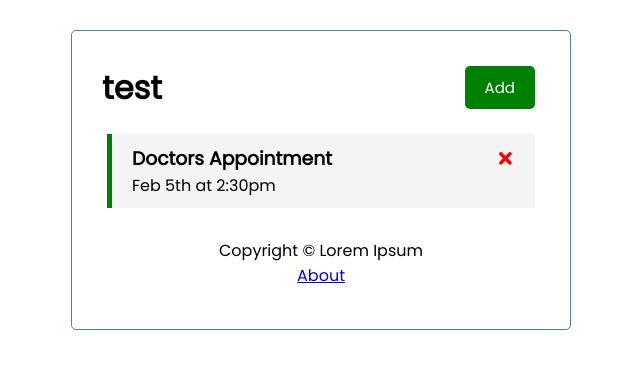
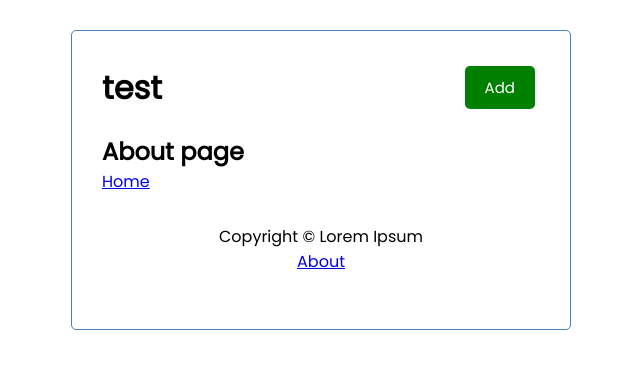
Before and after one commit to StefanoBisio/Task-Tracker, a React (Create React App) app: page /about in a window 1280 px wide. Shown: the top 368 px of the page, without its empty margins (319-959 px from the left). Built offline with nearby package versions, Linux system fonts and the light colour scheme; data requests are answered from the project's data file.

Commit message:
Added routing between home and /about

```diff
--- a/src/App.js
+++ b/src/App.js
@@ -1,9 +1,11 @@
 import { useState, useEffect } from 'react';
+import { BrowserRouter as Router, Route, Routes } from 'react-router-dom';
 
 import Header from './components/Header'
 import Footer from './components/Footer'
 import Tasks from './components/Tasks'
 import AddTasks from './components/AddTask'
+import About from './components/About'
 
 
 function App() {
@@ -86,15 +88,27 @@
   }
 
   return (
+    <Router>
       <div className="container">
         <Header title="test" onFormToggle={() => toggleFormShowing(!formShowingState)} formShowingState={formShowingState}/>
 
+        <Routes>
+
+          <Route path='/' element={
+            <div>
               {/* Show form only if the state formShowingState is true (toggled inside of <Header/>*/}
               { formShowingState && <AddTasks onAdd={addTaskFromForm}/>}
+              {tasksState.length > 0 ? <Tasks tasks={tasksState} onDelete={deleteTask} onToggle={toggleReminder}/> : <p>No tasks added!</p>}
+            </div>
+          }/>
 
-      {tasksState.length > 0 ? <Tasks tasks={tasksState} onDelete={deleteTask} onToggle={toggleReminder}/> : <p>No tasks added!</p>}
+          <Route path='/about' element={<About/>} />
+        </Routes>
+
         <Footer/>
+
       </div>
+    </Router>
   );
 }
 
--- /dev/null
+++ b/src/components/About.js
@@ -0,0 +1,11 @@
+
+const About = () => {
+    return (
+        <div>
+            <h2>About page</h2>
+            <a href="/">Home</a>
+        </div>
+    )
+}
+
+export default About
```
Lines whose indentation alone changed are shown as unchanged.
